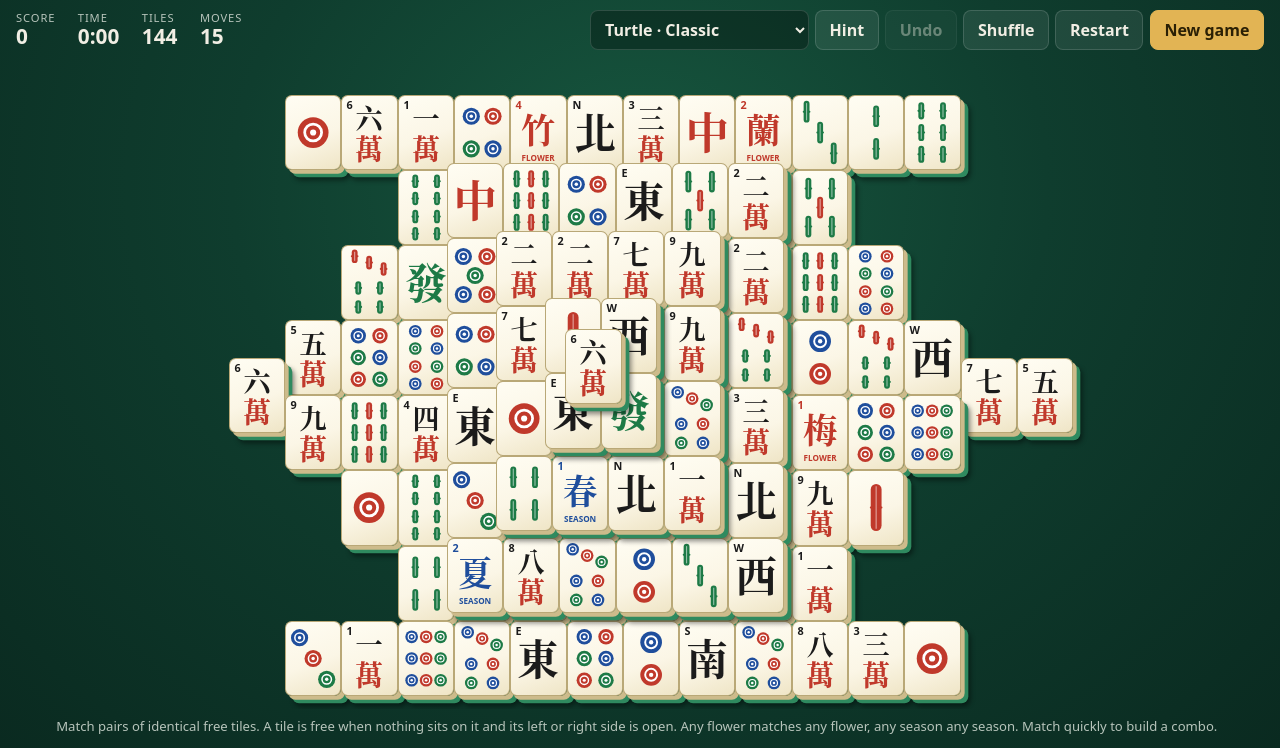
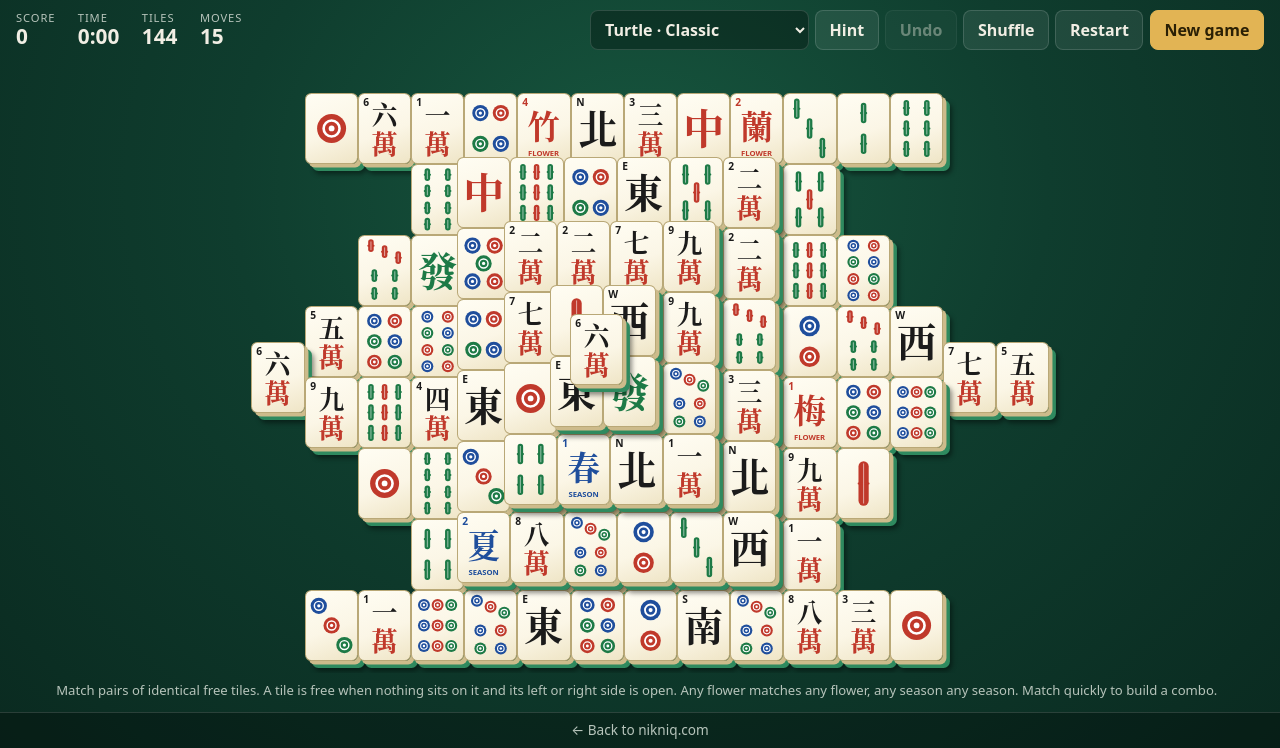
Before and after one commit to nikniq/nq-mahjong, a Laravel app: page / in a window 1280 px wide. Shown: the part 52-800 px from the top of the page. Run offline with Laravel 12, Linux system fonts and the light colour scheme.

Commit message:
Add footer link back to nikniq.com
Co-Authored-By: Claude Fable 5.2 <noreply@anthropic.com>

```diff
--- a/public_html/css/app.css
+++ b/public_html/css/app.css
@@ -59,6 +59,10 @@ h2 { font-size: 1.15rem; margin: 2rem 0 .75rem; }
 .nav-user { color: var(--gold); font-weight: 600; max-width: 12ch; overflow: hidden; text-overflow: ellipsis; white-space: nowrap; }
 .link-btn { background: none; border: 0; padding: 0; color: var(--muted); font: inherit; cursor: pointer; }
 .link-btn:hover { color: var(--text); }
+
+.site-footer { margin-top: auto; padding: .45rem 1rem; border-top: 1px solid var(--line); background: var(--panel); text-align: center; font-size: .85rem; }
+.site-footer a { color: var(--muted); text-decoration: none; }
+.site-footer a:hover { color: var(--gold); }
 
 /* ---------- buttons & forms ---------- */
 
--- a/resources/views/layouts/app.blade.php
+++ b/resources/views/layouts/app.blade.php
@@ -32,6 +32,10 @@
 
     @yield('content')
 
+    <footer class="site-footer">
+        <a href="https://nikniq.com">&larr; Back to nikniq.com</a>
+    </footer>
+
     @stack('scripts')
 </body>
 </html>
```
